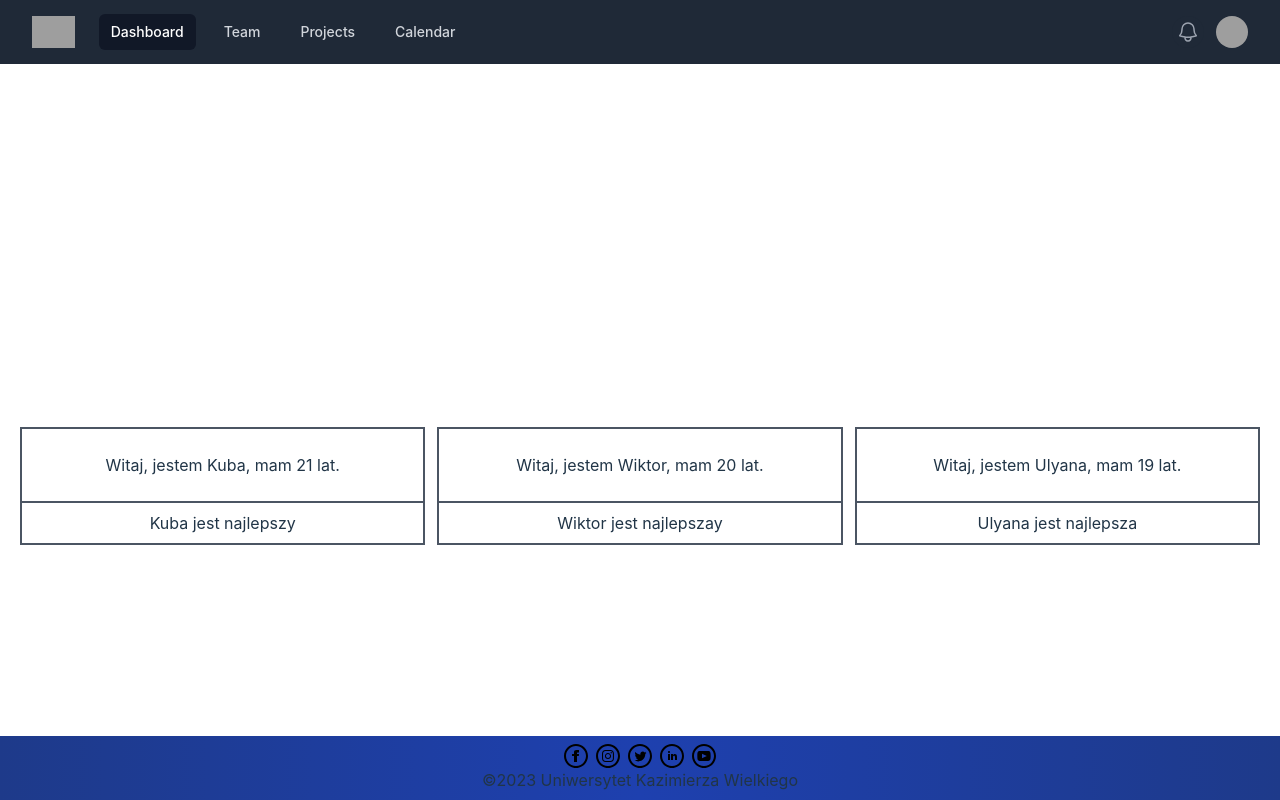
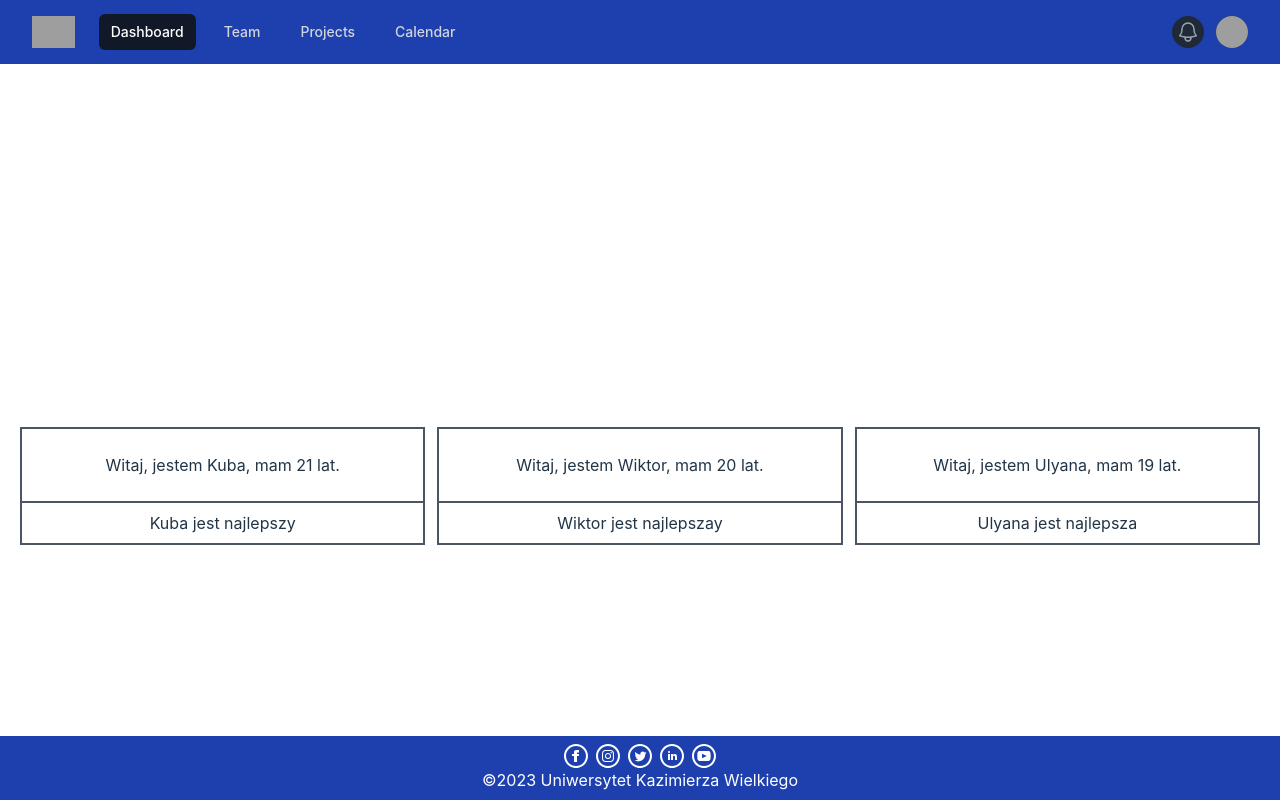
Before and after one commit to WukerDev/React-UniversityPageTest, a React (Vite) app in the folder Astral/: page / in a window 1280 px wide. Built offline with nearby package versions, Linux system fonts and the light colour scheme; grey boxes are pictures that could not be loaded.

Commit message:
Footer update Pre-darkmode switcher fundamentals

```diff
--- a/Astral/package.json
+++ b/Astral/package.json
@@ -15,6 +15,7 @@
     "react-dom": "^18.2.0"
   },
   "devDependencies": {
+    "@types/node": "^18.15.1",
     "@types/react": "^18.0.27",
     "@types/react-dom": "^18.0.10",
     "@vitejs/plugin-react": "^3.1.0",
--- a/Astral/postcss.config.cjs
+++ b/Astral/postcss.config.cjs
@@ -3,4 +3,5 @@ module.exports = {
     tailwindcss: {},
     autoprefixer: {},
   },
+  darkMode: 'class',
 }
--- a/Astral/src/App.tsx
+++ b/Astral/src/App.tsx
@@ -5,12 +5,11 @@ import { useEffect } from 'react'
 import { createRoot } from 'react-dom/client'
 
 import React from 'react'
-
 import Imiona from './Components/BazaImion'
 
 //NAVBAR
 import Test from './Components/Nav'
-import Test2 from './Components/Footer/Footer'
+import Footer from './Components/Footer/Footer'
 
 function NapiszImie(props: any) {
   return (
@@ -22,8 +21,17 @@ function NapiszImie(props: any) {
     </>
   )
 }
-
 function App() {
+  //TODO: Dodanie funkcji zmiany motywu do przycisku
+  if (localStorage.theme === 'dark' || (!('theme' in localStorage) && window.matchMedia('(prefers-color-scheme: dark)').matches)) {
+    document.documentElement.classList.add('dark')
+  } else {
+    document.documentElement.classList.remove('dark')
+  }
+  localStorage.theme = 'light'
+  localStorage.theme = 'dark'
+  localStorage.removeItem('theme')
+  //
   const [count, setCount] = useState(0);
   const increment = () => setCount(count + 1);
   useEffect(() => {
@@ -31,6 +39,7 @@ function App() {
   });
   return (
     <>
+
     <div className="flex flex-col h-screen justify-between">
         <Test />
         <h1 id='clockroot'>
@@ -40,7 +49,7 @@ function App() {
             <NapiszImie key={imie.id} imie={imie.imie} wiek={imie.wiek} info={imie.info} />
           ))}
         </div>
-        <Test2 />
+        <Footer />
       </div>
     </>
   )
--- a/Astral/src/Components/Footer/Footer.scss
+++ b/Astral/src/Components/Footer/Footer.scss
@@ -1,14 +1,5 @@
 .foot_color{
     img{
-      filter: invert(0%) sepia(100%) saturate(7434%) hue-rotate(211deg) brightness(115%) contrast(115%);
+      filter: invert(100%) sepia(100%) saturate(2%) hue-rotate(262deg) brightness(108%) contrast(101%);
     }
   }
-
-  //darkmode
-  @media (prefers-color-scheme: dark) {
-    .foot_color{
-      img{
-        filter: invert(100%) sepia(100%) saturate(2%) hue-rotate(262deg) brightness(108%) contrast(101%);
-      }
-    }
-  }
--- a/Astral/src/Components/Footer/Footer.tsx
+++ b/Astral/src/Components/Footer/Footer.tsx
@@ -10,10 +10,10 @@ function getYear() {
     return new Date().getFullYear();
 }
 
-export default function Test2() {
+export default function Footer() {
     return (
 
-<footer className="bg-gradient-to-l from-blue-900 via-blue-800 to-blue-900 pb-2">
+<footer className="bg-blue-800 dark:bg-gray-800 pb-2">
 <div className="flex gap-2 align-middle justify-center pt-2" >
     <a href="https://www.facebook.com/ukwbydgoszcz" target="_blank" className="foot_color ease-in-out transform hover:scale-125 transition duration-500"><img src={facebooklogo} /></a>
     <a href="https://www.instagram.com/ukwbydgoszcz" target="_blank" className="foot_color ease-in-out transform hover:scale-125 transition duration-500"><img src={instagramlogo} className=""/></a>
@@ -21,7 +21,7 @@ export default function Test2() {
     <a href="https://www.linkedin.com/school/uniwersytet-kazimierza-wielkiego/?originalSubdomain=pl" target="_blank" className="foot_color ease-in-out transform hover:scale-125 transition duration-500"><img src={linkedinlogo} className=""/></a>
     <a href="https://www.youtube.com/ukwbydgoszcz" target="_blank" className="foot_color ease-in-out transform hover:scale-125 transition duration-500"><img src={youtubelogo} className=""/></a>
 </div>
-<a className="">©{getYear()} Uniwersytet Kazimierza Wielkiego</a>
+<a className="text-white">©{getYear()} Uniwersytet Kazimierza Wielkiego</a>
 </footer>
     )
 }
--- a/Astral/src/Components/Nav.tsx
+++ b/Astral/src/Components/Nav.tsx
@@ -25,7 +25,7 @@ function togglePicture(){
   }
 }
   return (
-    <Disclosure as="nav" className="bg-gray-800 sticky top-0">
+    <Disclosure as="nav" className="bg-blue-800 dark:bg-gray-800 sticky top-0">
       {({ open }) => (
         <>
           <div className="mx-auto px-2 sm:px-6 lg:px-8">
```
Also changed, not shown: 1 other file (tests, documents, lock files or other folders).
